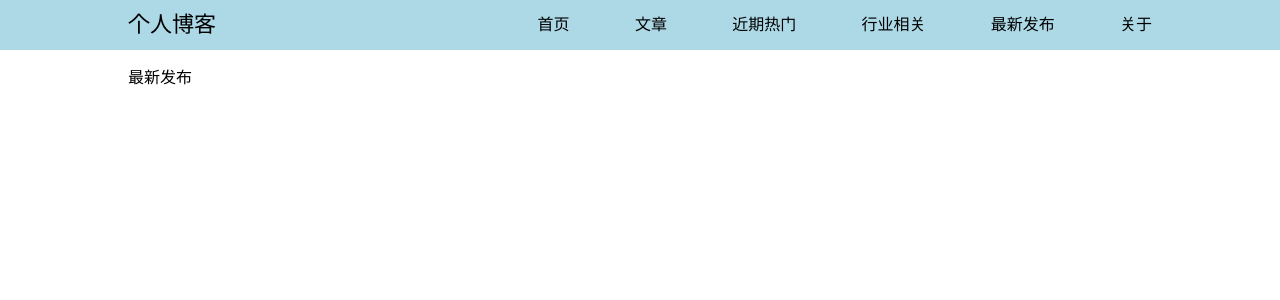
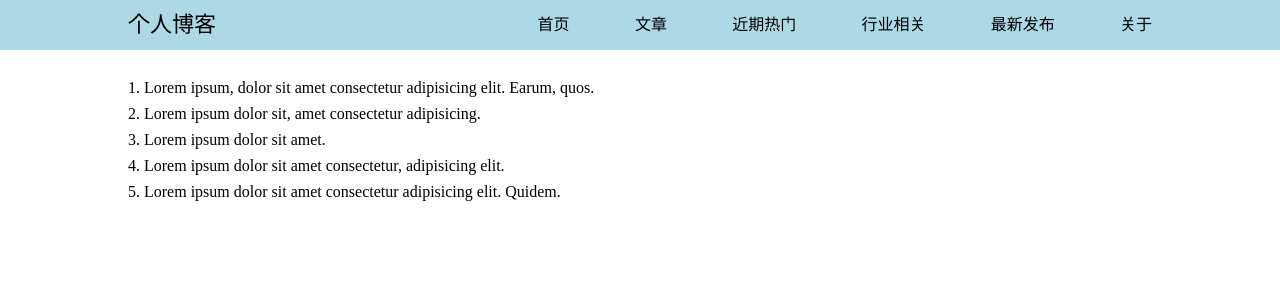
Before and after one commit to coder-WangYu/VueRouter-test-code, a Vue app: page /new in a window 1280 px wide. Shown: the top 300 px of the page. Built offline with nearby package versions, Linux system fonts and the light colour scheme.

Commit message:
动态路由

```diff
--- a/src/App.vue
+++ b/src/App.vue
@@ -2,13 +2,13 @@
   <div id="app">
     <div class="header">
       <div class="nav">
-        <div class="left-title">个人博客</div>
+        <div class="left-title" @click="handleClick">个人博客</div>
         <div class="right-nav">
           <router-link to="/">首页</router-link>
           <router-link to="/article">文章</router-link>
           <router-link to="/hot">近期热门</router-link>
           <router-link to="/hy">行业相关</router-link>
-          <router-link :to="{ name: 'new' }">最新发布</router-link>
+          <router-link to="/new">最新发布</router-link>
           <router-link to="/about">关于</router-link>
         </div>
       </div>
@@ -18,6 +18,17 @@
     </div>
   </div>
 </template>
+
+<script>
+export default {
+  methods: {
+    handleClick() {
+      // this.$router.push('/', '123')
+      console.log(this.$route)
+    }
+  }
+}
+</script>
 
 <style>
   @import url("./assets/css/reset.css");
--- a/src/components/home.vue
+++ b/src/components/home.vue
@@ -3,3 +3,11 @@
     首页
   </div>
 </template>
+
+<script>
+export default {
+  mounted () {
+    // console.log(this.$route)
+  },
+}
+</script>
--- a/src/components/new.vue
+++ b/src/components/new.vue
@@ -1,5 +1,46 @@
 <template>
   <div class="new">
-    最新发布
+    <ul>
+      <li
+        @click="handleClick"
+        v-for="item in list"
+        :key="item.index"
+      >
+        {{ `${item.index + 1}. ${item.content}` }}
+      </li>
+    </ul>
   </div>
 </template>
+
+<script>
+export default {
+  data () {
+    return {
+      list: [
+        {index: 0, content: "Lorem ipsum, dolor sit amet consectetur adipisicing elit. Earum, quos."},
+        {index: 1, content: "Lorem ipsum dolor sit, amet consectetur adipisicing."},
+        {index: 2, content: "Lorem ipsum dolor sit amet."},
+        {index: 3, content: "Lorem ipsum dolor sit amet consectetur, adipisicing elit."},
+        {index: 4, content: "Lorem ipsum dolor sit amet consectetur adipisicing elit. Quidem."},
+      ]
+    }
+  },
+  methods: {
+    handleClick (e) {
+      let id = e.target.innerHTML.split(".")[0].trim()
+      this.$router.push(`/news/${id}`)
+    },
+  },
+}
+</script>
+
+<style scoped>
+  li {
+    margin: 10px 0;
+    font-size: 16px;
+    cursor: pointer;
+  }
+  li:hover {
+    color: #f0f;
+  }
+</style>
--- /dev/null
+++ b/src/components/news/news.vue
@@ -0,0 +1,106 @@
+<template>
+  <div class="news">
+    <div class="wrapper clearfix">
+      <div class="article">
+        <div class="title">{{ currentArt.title }}</div>
+        <div class="content">{{ currentArt.content }}</div>
+      </div>
+      <div class="bottom-left" @click="handlePrev">{{ currentArt.prev }}</div>
+      <div class="bottom-right" @click="handleNext">{{ currentArt.next }}</div>
+    </div>
+  </div>
+</template>
+
+<script>
+export default {
+  data () {
+    return {
+      index: undefined,
+      articles: [
+        {index: 1, title: "Lorem ipsum, dolor sit amet consectetur adipisicing elit. Earum, quos.", content: "文章1", prev: "", prevId: "", next: "Lorem ipsum dolor sit, amet consectetur adipisicing.", nextId: "2"},
+        {index: 2, title: "Lorem ipsum dolor sit, amet consectetur adipisicing.", content: "文章2", prev: "Lorem ipsum, dolor sit amet consectetur adipisicing elit. Earum, quos.", prevId: "1", next: "Lorem ipsum dolor sit amet.", nextId: "3"},
+        {index: 3, title: "Lorem ipsum dolor sit amet.", content: "文章3", prev: "Lorem ipsum dolor sit, amet consectetur adipisicing.", prevId: "2", next: "Lorem ipsum dolor sit amet consectetur, adipisicing elit.", nextId: "4"},
+        {index: 4, title: "Lorem ipsum dolor sit amet consectetur, adipisicing elit.", content: "文章4", prev: "Lorem ipsum dolor sit amet.", prevId: "3", next: "Lorem ipsum dolor sit amet consectetur adipisicing elit. Quidem.", nextId: "5"},
+        {index: 5, title: "Lorem ipsum dolor sit amet consectetur adipisicing elit. Quidem.", content: "文章5", prev: "Lorem ipsum dolor sit amet consectetur, adipisicing elit.", prevId: "4", next: "", nextId: ""},
+      ],
+      currentArt: {},
+    }
+  },
+  methods: {
+    getCurrentArt () {
+      this.articles.forEach(ele => {
+        if (ele.index == this.index) {
+          this.currentArt = ele
+        }
+      })
+    },
+    handlePrev(e) {
+      this.articles.forEach(ele => {
+        if (ele.prev == e.target.innerHTML) {
+          this.$router.push(`/news/${parseInt(ele.prevId)}`)
+        }
+      })
+    },
+    handleNext(e) {
+      this.articles.forEach(ele => {
+        if (ele.next == e.target.innerHTML) {
+          this.$router.push(`/news/${parseInt(ele.nextId)}`)
+        }
+      })
+    },
+  },
+  mounted () {
+    this.index = this.$route.params.id
+    this.getCurrentArt()
+  },
+  watch: {
+    '$route' () {
+      this.index = this.$route.params.id
+      this.getCurrentArt()
+    }
+  }
+}
+</script>
+
+<style scoped>
+  .clearfix::after {
+    content: "";
+    display: block;
+    clear: both;
+  }
+  .title {
+    font-size: 24px;
+    font-weight: bold;
+  }
+  .content {
+    padding: 10px;
+    width: 100%;
+    height: 200px;
+  }
+  .bottom-left {
+    color: lightcoral;
+    cursor: pointer;
+    width: 300px;
+    font-size: 18px;
+    float: left;
+    overflow: hidden;
+    white-space: nowrap;
+    text-overflow: ellipsis;
+  }
+  .bottom-left:hover {
+    color: #0ff;
+  }
+  .bottom-right {
+    color: lightcoral;
+    cursor: pointer;
+    width: 300px;
+    font-size: 18px;
+    float: right;
+    overflow: hidden;
+    white-space: nowrap;
+    text-overflow: ellipsis;
+  }
+  .bottom-right:hover {
+    color: #f0f;
+  }
+</style>
--- a/src/router/index.js
+++ b/src/router/index.js
@@ -48,8 +48,11 @@ export default new VueRouter({
     },
     {
       path: '/new',
-      name: 'new',
-      component: () => import("../components/new.vue")
+      component: () => import("../components/new.vue"),
+    },
+    {
+      path: '/news/:id',
+      component: () => import("../components/news/news.vue"),
     },
   ],
 })
```
